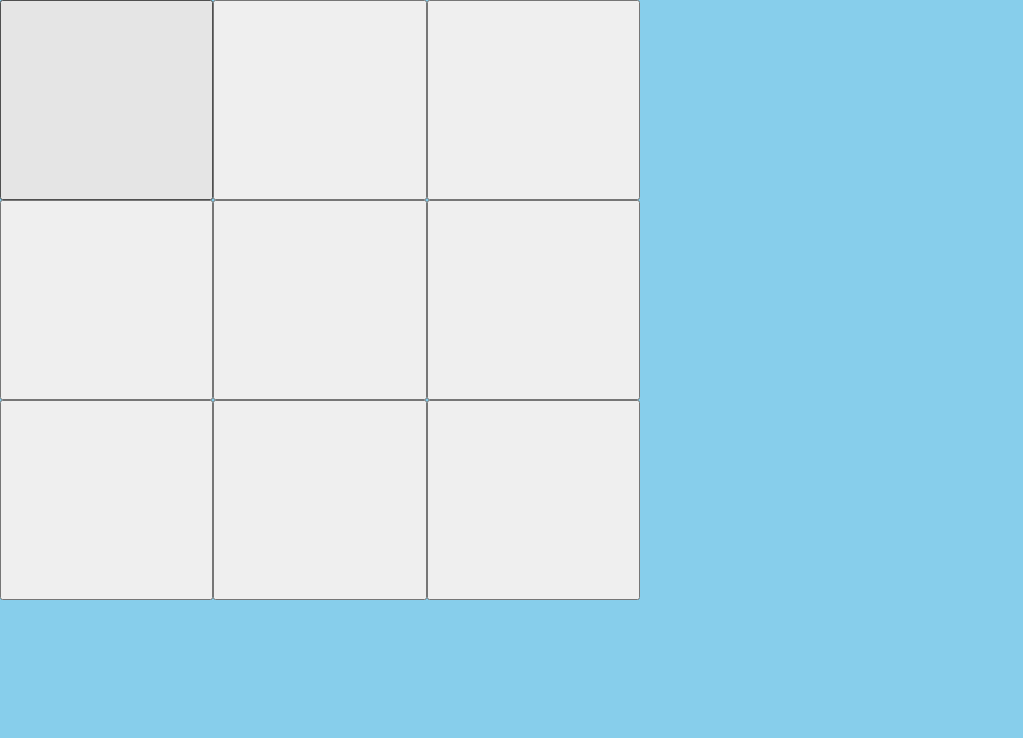
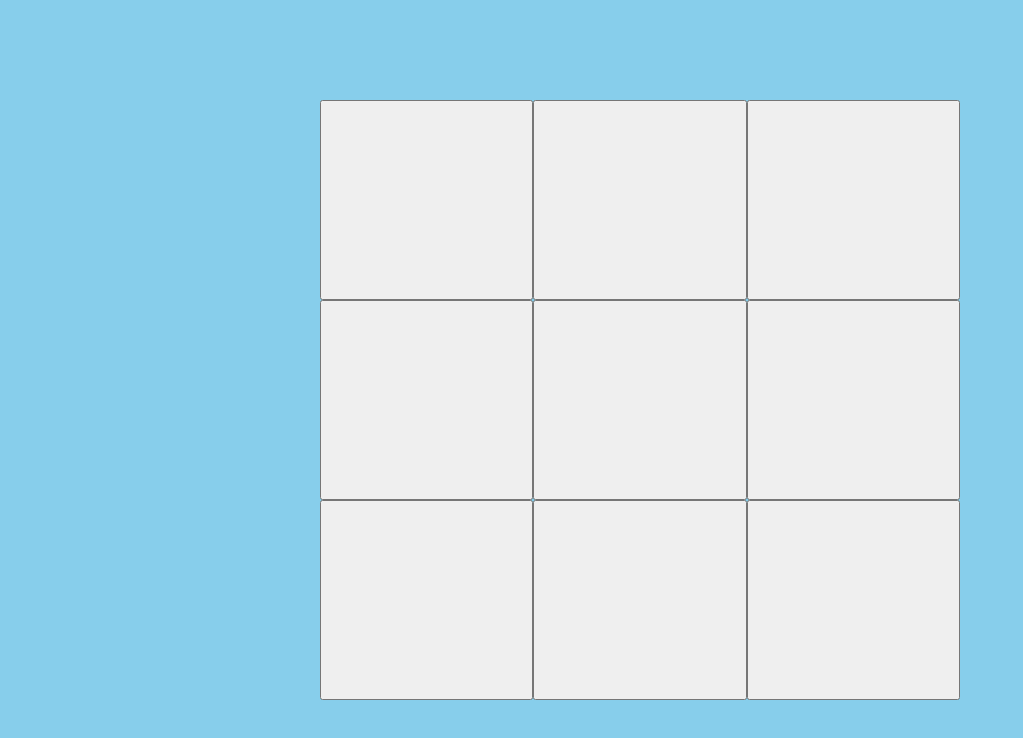
Before and after one commit to miriyan19425/game-tic-tac-toe, a React (Vite) app: page / in a window 1280 px wide. Shown: the top 738 px of the page, without its empty margins (0-1023 px from the left). Built offline with nearby package versions, Linux system fonts and the light colour scheme.

Commit message:
Update index.css

```diff
--- a/src/index.css
+++ b/src/index.css
@@ -11,6 +11,10 @@
 main {
     height: 100vh;
     background-color: SkyBlue;
+    display: flex;
+    flex-direction: column;
+    justify-content: space-around; /*flex-start*/
+    align-items: center; /*stretch*/
 }
 
 ul {
@@ -41,3 +45,10 @@
 .win {
 	background-color: SeaGreen;
 }
+
+.new {
+    padding: 1rem;
+    border-radius: 0.3rem;
+    background-color: RoyalBlue;
+    color: white;
+}
```
